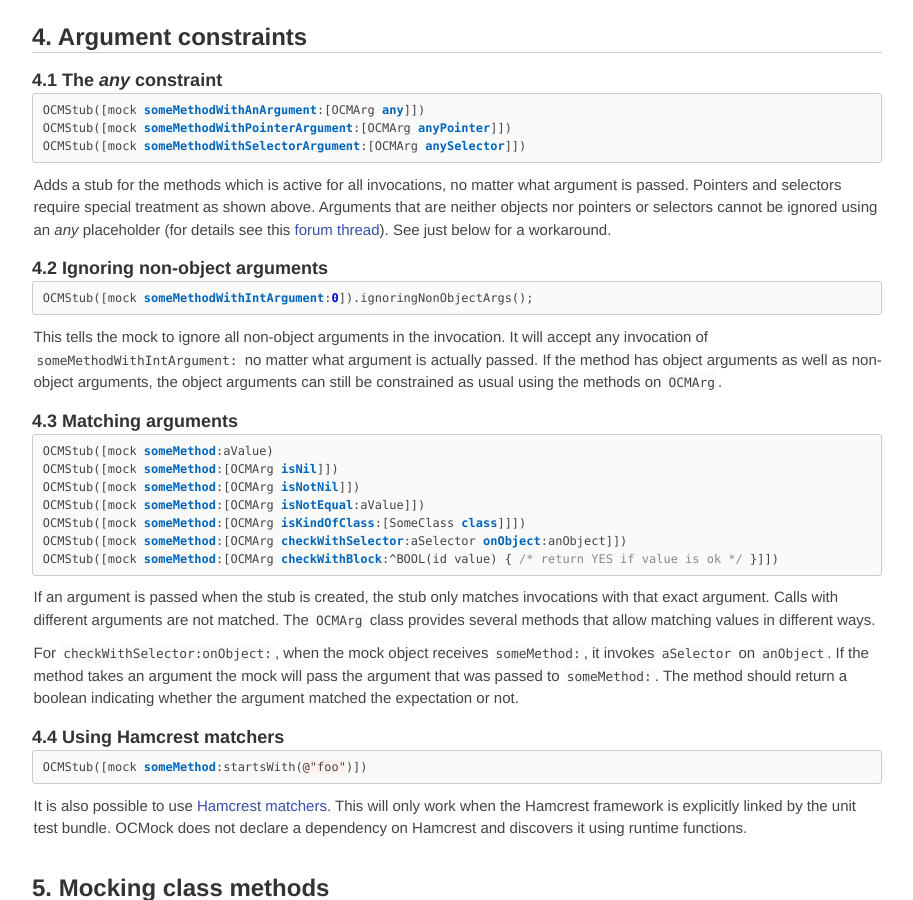
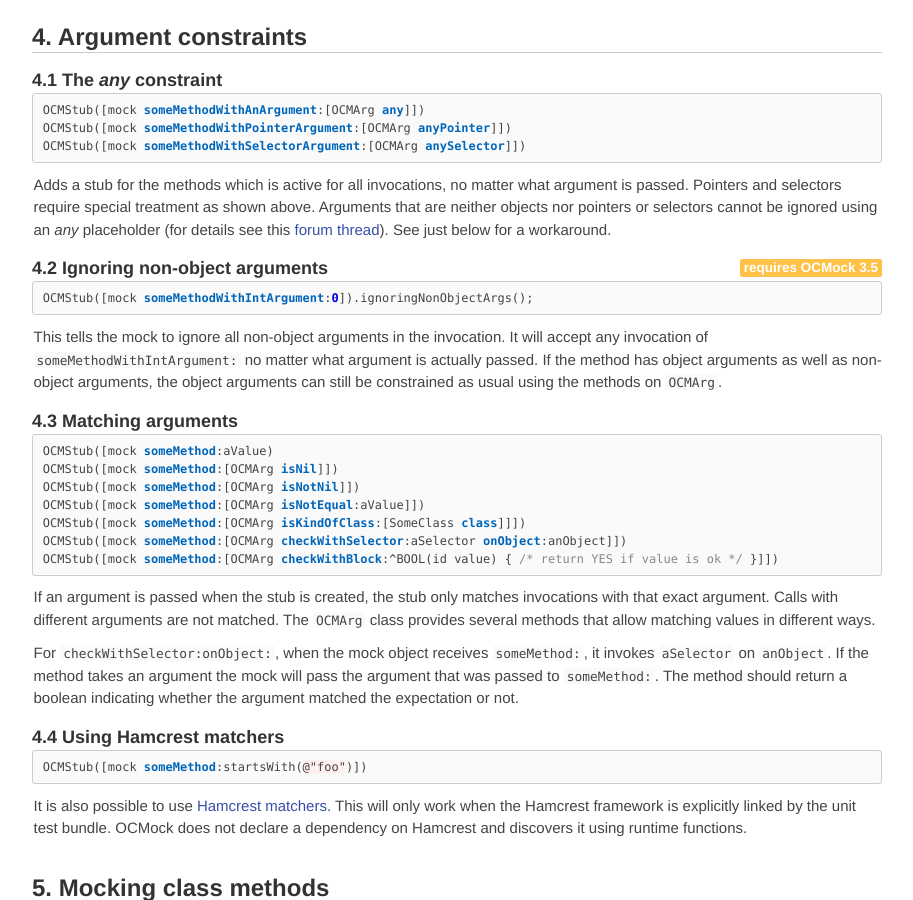
Before and after one commit to erikdoe/ocmock, a Jekyll site: the page built from reference.html, in a window 1280 px wide and 900 px high, scrolled down 4717 px. Shown: the whole window, without its empty margins (183-1096 px from the left). Built offline with Jekyll 4.4.1, drawn with Linux system fonts in a browser that asks for light colours; comment, search, counter and statistics services are not loaded.

Commit message:
Added tags to other features introduced since 3.0.

```diff
--- a/reference.html
+++ b/reference.html
@@ -305,7 +305,7 @@ OCMStub([mock someMethodWithSelectorArgument:[OCMArg anySelector]])
 <p>Adds a stub for the methods which is active for all invocations, no matter what argument is passed. Pointers and selectors require special treatment as shown above. Arguments that are neither objects nor pointers or selectors cannot be ignored using an <i>any</i> placeholder (for details see this <a href="http://www.mulle-kybernetik.com/forum/viewtopic.php?f=4&t=72">forum thread</a>). See just below for a workaround.
 
 
-<h3 class="numbered">Ignoring non-object arguments</h3>
+<h3 class="numbered">Ignoring non-object arguments <span class="minver-tag">requires OCMock 3.5</span></h3>
 
 {% highlight objc %}
 OCMStub([mock someMethodWithIntArgument:0]).ignoringNonObjectArgs();
@@ -539,7 +539,7 @@ OCMVerifyAll(observerMock);
 
 <h2 id="advanced-topics" class="numbered">Advanced topics</h2>
 
-<h3 class="numbered">Failing fast for regular (nice) mocks</h3>
+<h3 class="numbered">Failing fast for regular (nice) mocks <span class="minver-tag">requires OCMock 3.3</span></h3>
 
 <p>On a strict mock object, when a method is called that has not been mocked (using some variant of stub or expect) the mock object will raise an exception. It will <i>fail fast</i>. Regular mock objects simply return the default value for the return type. Regular mocks can be configured on a per-method basis to fail fast:
 
```
